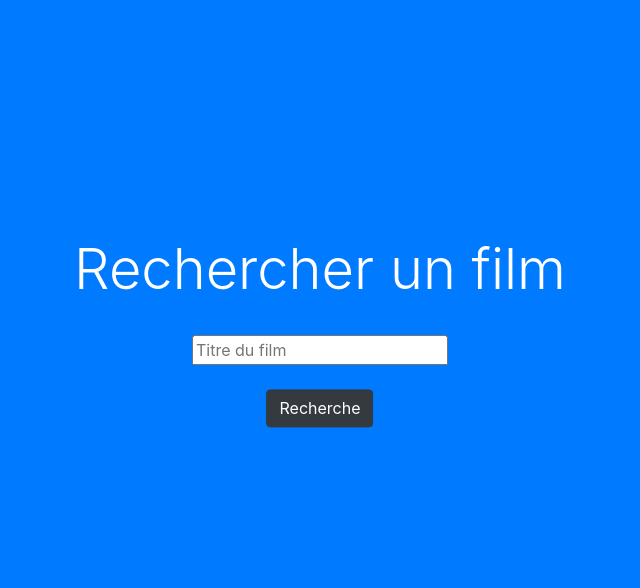
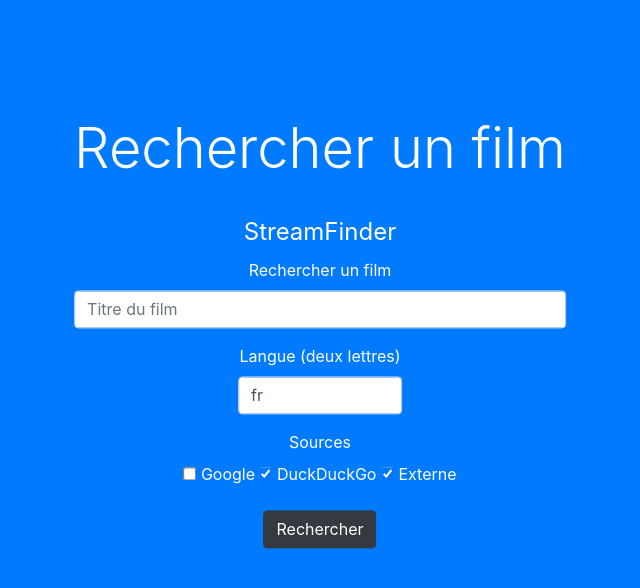
Before and after one commit to ElSicarius/streamFinder, a Flask app: template web/modules/templates/home.html in a window 1280 px wide. Shown: the part 56-644 px from the top of the page, without its empty margins (320-960 px from the left). Run offline with Flask 2, Linux system fonts and the light colour scheme; the template is opened without the code that fills it, so the values that code supplies are empty; some libraries are stand-ins or nearby versions.

Commit message:
adding webb

```diff
--- a/sources/plugin/xitof.py
+++ b/sources/plugin/xitof.py
@@ -31,7 +31,7 @@
             if not '#top' in elm.__str__():
                 # dirty bur meh
                 movie_name = element.__str__().split(elm+"\">")[1].split(" <")[0].strip("\n").strip(" ")
-                self.add(f"{movie_name}; link= {self.url_sane+elm.__str__()}")
+                self.add(f"{movie_name}; {self.url_sane+elm.__str__()}")
 
 
     def get_movie(self, title:str) -> set:
--- a/web/modules/streamFinder_web.py
+++ b/web/modules/streamFinder_web.py
@@ -1,29 +1,60 @@
 #!/usr/bin/python3.7
 import sys
-from flask import Flask, render_template, request
-sys.path.insert(1, "/var/www/html/streamFinder/sources")
-from main import search_movie
+from flask import Flask, render_template, request, Response
+from functools import wraps
+sys.path.insert(1, "/var/www/html/streamFinder/")
+from sources.main import search_movie
 sys.path.insert(1, "/var/www/html/streamFinder/web/modules/")
 app = Flask(__name__)
 
+def check_auth(username, password):
+    """This function is called to check if a username /
+    password combination is valid.
+    """
+    return username == 'admin' and password == 'secret'
+
+def authenticate():
+    """Sends a 401 response that enables basic auth"""
+    return Response(
+    'Could not verify your access level for that URL.\n'
+    'You have to login with proper credentials', 401,
+    {'WWW-Authenticate': 'Basic realm="Login Required"'})
+
+def requires_auth(f):
+    @wraps(f)
+    def decorated(*args, **kwargs):
+        auth = request.authorization
+        if not auth or not check_auth(auth.username, auth.password):
+            return authenticate()
+        return f(*args, **kwargs)
+    return decorated
+
 
 @app.route("/", methods = ['GET'])
+@requires_auth
 def home():
     return render_template("home.html")
 
 @app.route("/", methods = ['POST'])
+@requires_auth
 def resultat():
-    result = request.form
+    result = request.form.to_dict()
     title = result['name']
-
-    sources = "DE"
-
-    lang = "fr"
+    sources = str()
+    result.setdefault("google",str())
+    result.setdefault("duckduckgo",str())
+    result.setdefault("external",str())
+    sources += result["google"]
+    sources += result["duckduckgo"]
+    sources += result["external"]
+    print(sources)
+    lang = result['lang']
 
     links_garb, links_ext = search_movie(title, sources=sources, lang=lang, nbRes=30 )
 
-    links = links_garb | links_ext
-    return render_template("resultat.html", resultat=links, name=title)
+    print("Search for", title, links_garb, links_ext)
+    links_ext = [(erf,erf.split(";")[1]) for erf in links_ext]
+    return render_template("resultat.html", resultat_garb=links_garb, resultat_ext=links_ext, name=title)
 
 
 if __name__ == "__main__":
--- a/web/modules/templates/home.html
+++ b/web/modules/templates/home.html
@@ -2,7 +2,7 @@
 <html lang="fr">
   <head>
     <meta charset="utf-8">
-    <title>Osintool</title>
+    <title>StreamFinder</title>
     <link rel="stylesheet" type= "text/css" href=" {{ url_for("static", filename="home.css") }} ">
     <!-- CSS only -->
     <link rel="stylesheet" href="https://stackpath.bootstrapcdn.com/bootstrap/4.5.0/css/bootstrap.min.css" integrity="sha384-9aIt2nRpC12Uk9gS9baDl411NQApFmC26EwAOH8WgZl5MYYxFfc+NcPb1dKGj7Sk" crossorigin="anonymous">
@@ -20,11 +20,49 @@
     <div class="centre">
       <h1 class=" display-4">Rechercher un film</h1><br>
       <center>
-      <form action="/" method="post">
-        <input type="text" name="name" id="name" placeholder="Titre du film" required>
-        <br><br>
-	<button type="submit" class="btn btn-dark">Recherche</button>
-      </form>
+      <form class="form-horizontal" action="/" method="post">
+        <fieldset>
+
+        <!-- Form Name -->
+        <legend>StreamFinder</legend>
+
+        <!-- Text input-->
+        <div class="form-group">
+          <label class="control-label" for="textinput">Rechercher un film</label>
+          <div >
+          <input id="name" name="name" type="text" placeholder="Titre du film" class="form-control input-md">
+          </div>
+        </div>
+
+        <!-- Text input-->
+        <div class="form-group">
+          <label class="control-label" for="Langue">Langue (deux lettres)</label>
+          <div >
+          <input id="lang" name="lang" type="text" value="fr" class="form-control input-md col-md-4">
+          </div>
+        </div>
+        <div class="form-group">
+          <label class=" control-label" for="checkboxes">Sources</label>
+          <div >
+            <label class="checkbox-inline" for="checkboxes-0">
+              <input type="checkbox" name="google" id="checkboxes-0" value="G">
+              Google
+            </label>
+            <label class="checkbox-inline" for="checkboxes-1">
+              <input type="checkbox" name="duckduckgo" id="checkboxes-1" value="D" checked>
+              DuckDuckGo
+            </label>
+            <label class="checkbox-inline" for="checkboxes-2">
+              <input type="checkbox" name="external" id="checkboxes-2" value="E" checked>
+              Externe
+          </div>
+        </div>
+
+
+          <button type="submit" class="btn btn-dark">Rechercher</button>
+
+        </fieldset>
+        </form>
       <br>
       </center>
     </div>
```
Also changed, not shown: sources/main.py (+7 -4 lines), sources/utils.py (+6 -3 lines), web/modules/templates/resultat.html (+18 -3 lines), README.md, images/dd.bmp (added), images/res.png (added), images/srch.png (added).
